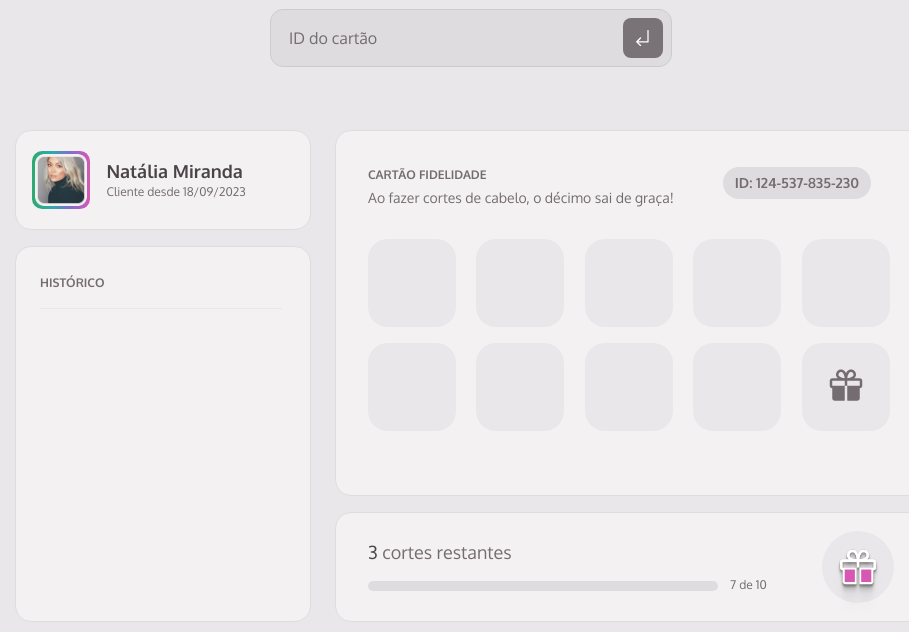
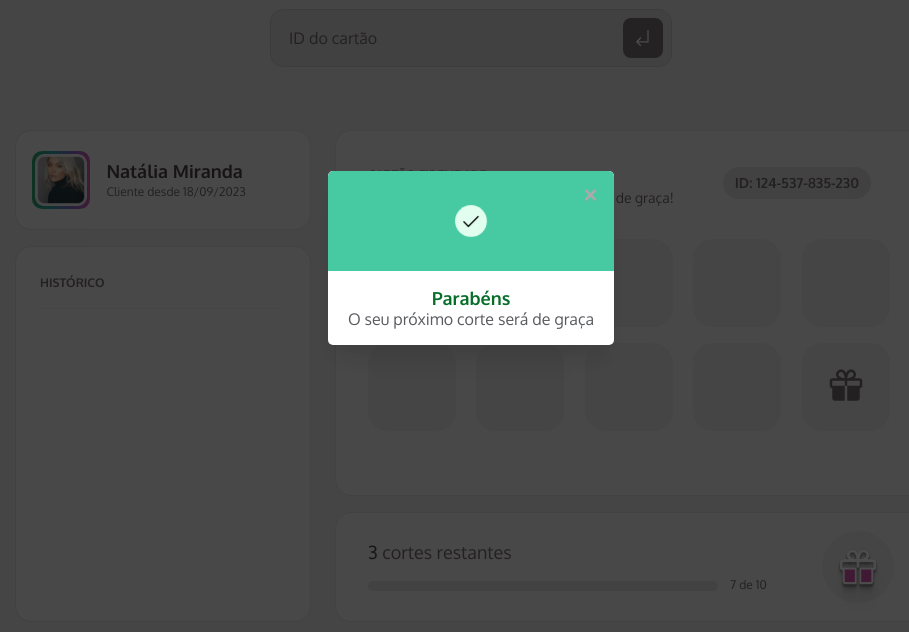
Before and after one commit to felipefrizzovg/member-club, a website with bundled scripts: page index.html in a window 1280 px wide. Shown: the part 142-774 px from the top of the page, without its empty margins (169-1078 px from the left). Built offline with nearby package versions, Linux system fonts and the light colour scheme; files whose address does not match are found by name.

Commit message:
Made and styled modal

```diff
--- a/index.html
+++ b/index.html
@@ -1,26 +1,31 @@
 <!DOCTYPE html>
 <html lang="pt-br">
   <head>
-  <link rel="preconnect" href="https://fonts.googleapis.com">
-  <link rel="preconnect" href="https://fonts.gstatic.com" crossorigin>
-  <meta charset="UTF-8">
-  <meta name="viewport" content="width=device-width, initial-scale=1.0">
+    <link rel="preconnect" href="https://fonts.googleapis.com" />
+    <link rel="preconnect" href="https://fonts.gstatic.com" crossorigin />
+    <meta charset="UTF-8" />
+    <meta name="viewport" content="width=device-width, initial-scale=1.0" />
     <title>Member Club</title>
 
-  <link href="https://fonts.googleapis.com/css2?family=Oxygen:wght@300;400;700&display=swap" rel="stylesheet">
+    <link
+      href="https://fonts.googleapis.com/css2?family=Oxygen:wght@300;400;700&display=swap"
+      rel="stylesheet"
+    />
 
-  <link rel="stylesheet" href="./src/styles/index.css">
+    <link rel="stylesheet" href="./src/styles/index.css" />
 
     <script defer src="./src/main.js" type="module"></script>
   </head>
   <body>
     <header>
-    <img src="./src/assets/Logo.png" alt="Member Club logo">
+      <img src="./src/assets/Logo.png" alt="Member Club logo" />
 
       <div class="input-wrapper">
         <form>
-        <input id="input" type="text" placeholder="ID do cartão">
-        <button><img src="./src/assets/icons/ArrowElbowDownLeft.svg" ></button>
+          <input id="input" type="text" placeholder="ID do cartão" />
+          <button>
+            <img src="./src/assets/icons/ArrowElbowDownLeft.svg" />
+          </button>
         </form>
       </div>
     </header>
@@ -29,7 +34,7 @@
       <div class="profile">
         <div class="profile-gradient">
           <div class="profile-img">
-          <img src="./src/assets/nataliaMiranda.png" alt="Foto de perfil">
+            <img src="./src/assets/nataliaMiranda.png" alt="Foto de perfil" />
           </div>
         </div>
         <div class="profile-info">
@@ -72,38 +77,24 @@
             <!-- <img src="./src/assets/PinCheck.png"> -->
           </div>
 
-        <div class="checks">
+          <div class="checks"></div>
 
-        </div>
+          <div class="checks"></div>
+
+          <div class="checks"></div>
+
+          <div class="checks"></div>
+
+          <div class="checks"></div>
+
+          <div class="checks"></div>
+
+          <div class="checks"></div>
+
+          <div class="checks"></div>
 
           <div class="checks">
-
-        </div>
-
-        <div class="checks">
-
-        </div>
-
-        <div class="checks">
-
-        </div>
-
-        <div class="checks">
-
-        </div>
-
-        <div class="checks">
-
-        </div>
-
-        <div class="checks">
-        </div>
-
-        <div class="checks">
-        </div>
-
-        <div class="checks">
-          <img src="./src/assets/icons/Gift-Solid.svg">
+            <img src="./src/assets/icons/Gift-Solid.svg" />
           </div>
         </div>
       </div>
@@ -119,9 +110,48 @@
           </div>
         </div>
         <div class="gift">
-        <img src="./src/assets/PinGift.png">
+          <img src="./src/assets/PinGift.png" />
         </div>
       </div>
     </main>
+
+    <div class="modal">
+      <div class="modal-content">
+        <div class="header">
+          <div class="div_image_v">
+            <span class="close">&times;</span>
+            <div class="image">
+              <svg
+                viewBox="0 0 24 24"
+                fill="none"
+                xmlns="http://www.w3.org/2000/svg"
+              >
+                <g id="SVGRepo_bgCarrier" stroke-width="0"></g>
+                <g
+                  id="SVGRepo_tracerCarrier"
+                  stroke-linecap="round"
+                  stroke-linejoin="round"
+                ></g>
+                <g id="SVGRepo_iconCarrier">
+                  <path
+                    d="M20 7L9.00004 18L3.99994 13"
+                    stroke="#000000"
+                    stroke-width="1.5"
+                    stroke-linecap="round"
+                    stroke-linejoin="round"
+                  ></path>
+                </g>
+              </svg>
+            </div>
+          </div>
+          <div class="content">
+            <span class="title">Parabéns</span>
+            <p class="message">
+              O seu próximo corte será de graça
+            </p>
+          </div>
+        </div>
+      </div>
+    </div>
   </body>
 </html>
--- a/src/styles/style.css
+++ b/src/styles/style.css
@@ -280,7 +280,7 @@ main {
         }
       }
 
-      & .checks:last-child img {
+      & .checks:last-child img[src="./src/assets/icons/Gift-Solid.svg"] {
         width: 4rem;
         height: 4rem;
         filter: invert(47%) sepia(6%) saturate(448%) hue-rotate(274deg) brightness(88%) contrast(84%);
@@ -346,3 +346,103 @@ main {
     }
   }
 }
+
+.modal {
+  position: fixed;
+  display: flex;
+  z-index: 2;
+  align-items: center;
+  justify-content: center;
+  top: 0%;
+  height: 100%;
+  width: 100%;
+  background-color: rgb(0,0,0); /* Fallback color */
+  background-color: rgba(0,0,0,0.7); /* Black w/ opacity */
+}
+
+.modal-content {
+  overflow: hidden;
+
+  text-align: left;
+  padding: 2rem;
+  border-radius: 0.5rem;
+  max-width: 59rem;
+  box-shadow: 0 20px 25px -5px rgba(0, 0, 0, 0.1), 0 10px 10px -5px rgba(0, 0, 0, 0.04);
+  background-color: #fff;
+}
+
+.div_image_v {
+  background: #47c9a2;
+  border-bottom: none;
+  position: relative;
+  text-align: center;
+  margin: -20px -20px 0;
+  border-radius: 5px 5px 0 0;
+  padding: 3.5rem;
+}
+
+.close {
+  color: #aaa;
+  position: absolute;
+  top: 2%;
+  right: 5%;
+  font-size: 28px;
+  font-weight: bold;
+}
+
+.close:hover,
+.close:focus {
+  color: black;
+  text-decoration: none;
+  cursor: pointer;
+}
+
+.image {
+  display: flex;
+  margin-left: auto;
+  margin-right: auto;
+  background-color: #e2feee;
+  flex-shrink: 0;
+  justify-content: center;
+  align-items: center;
+  width: 3rem;
+  height: 3rem;
+  border-radius: 9999px;
+  animation: animate .6s linear alternate-reverse infinite;
+  transition: .6s ease;
+}
+
+.image svg {
+  color: #0afa2a;
+  width: 2rem;
+  height: 2rem;
+}
+
+.content {
+  margin-top: 2rem;
+  text-align: center;
+}
+
+.title {
+  color: #066e29;
+  font-size: var(--fs-h1-sm);
+  font-weight: 600;
+  line-height: 1.5rem;
+}
+
+.message {
+  margin-top: 0.5rem;
+  color: #595b5f;
+  font-size: var(--fs-p-md);
+  line-height: 1.25rem;
+}
+
+@keyframes animate {
+  from {
+    transform: scale(1);
+  }
+
+  to {
+    transform: scale(1.09);
+  }
+}
```
Lines whose indentation alone changed are shown as unchanged.
